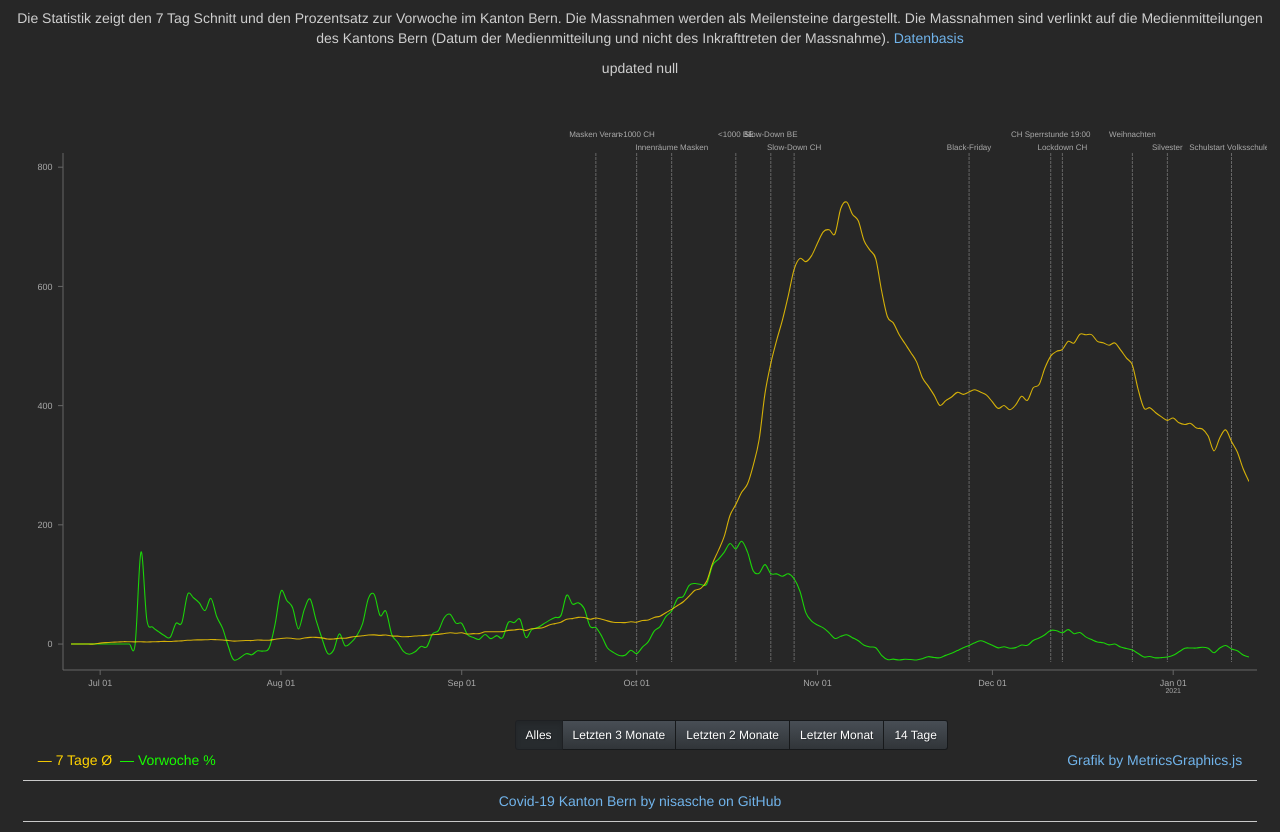
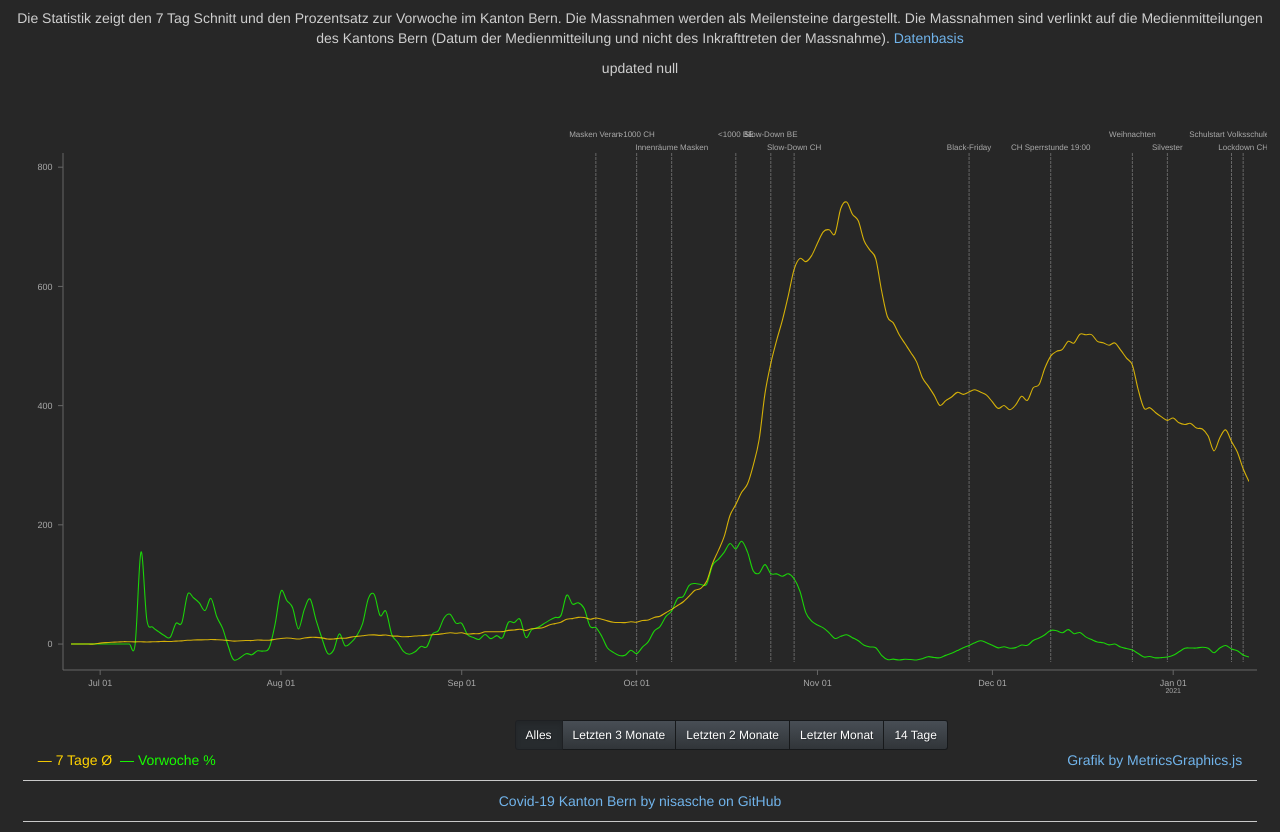
Before and after one commit to schefbi/covid19ChBe, a plain HTML site: page index.htm in a window 1280 px wide. Shown: the part 107-939 px from the top of the page. Drawn offline with nearby package versions, Linux system fonts and the light colour scheme.

Commit message:
Date correct lockdown

```diff
--- a/index.htm
+++ b/index.htm
@@ -229,7 +229,7 @@
             'label': 'Schulstart Volksschulen'
         },
         {
-            'date': new Date('2020-12-13T00:00:00.000Z'),
+            'date': new Date('2021-01-13T00:00:00.000Z'),
             'label': 'Lockdown CH',
             'click': lockdown
         }
```
